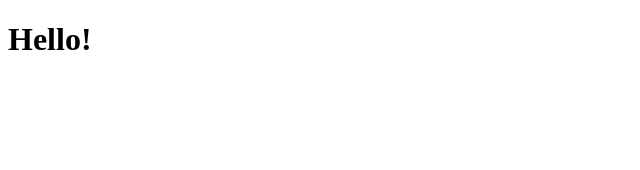
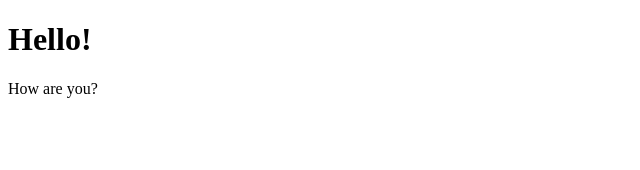
Before and after one commit to otsuboDesi/React-practice, a JavaScript app: page / in a window 1280 px wide. Shown: the top 170 px of the page, without its empty margins (0-640 px from the left). Built offline with nearby package versions, Linux system fonts and the light colour scheme.

Commit message:
Add: App.jsを作成し、コンポーネント化する

```diff
--- /dev/null
+++ b/src/App.js
@@ -0,0 +1,8 @@
+export const App = () => {
+  return (
+    <>
+      <h1>Hello!</h1>
+      <p>How are you?</p>
+    </>
+  );
+};
--- a/src/index.js
+++ b/src/index.js
@@ -1,7 +1,5 @@
 import ReactDOM from "react-dom";
 
-const App = () => {
-  return <h1>Hello!</h1>;
-};
+import { App } from "./App";
 
 ReactDOM.render(<App />, document.getElementById("root"));
```
